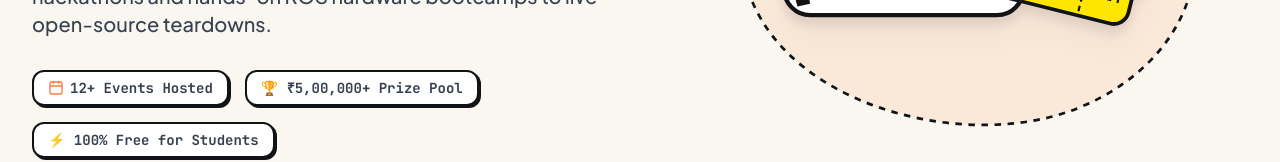
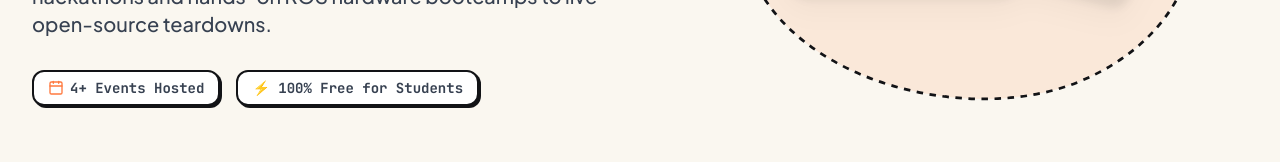
Before and after one commit to SiddheshCodes4554/ATC_WEBSITE, a React (Vite) app: page /events in a window 1280 px wide. Shown: the part 459-621 px from the top of the page. Built offline with nearby package versions, Linux system fonts and the light colour scheme; no server answers; the HTML template or start-up script is replaced by a standard one.

Commit message:
feat: implement EventsHero component with custom SVG illustrations and event details

```diff
--- a/src/components/events/EventsHero.tsx
+++ b/src/components/events/EventsHero.tsx
@@ -191,10 +191,7 @@ export const EventsHero: React.FC = () => {
             <div className="pt-2 flex flex-wrap items-center gap-4 text-xs sm:text-sm font-mono font-bold text-gray-700">
               <span className="inline-flex items-center gap-1.5 px-3.5 py-1.5 bg-white rounded-xl border-2 border-[#121316] shadow-pop-sm">
                 <Calendar className="w-4 h-4 text-[#FF793F]" />
-                12+ Events Hosted
-              </span>
-              <span className="inline-flex items-center gap-1.5 px-3.5 py-1.5 bg-white rounded-xl border-2 border-[#121316] shadow-pop-sm">
-                🏆 ₹5,00,000+ Prize Pool
+                4+ Events Hosted
               </span>
               <span className="inline-flex items-center gap-1.5 px-3.5 py-1.5 bg-white rounded-xl border-2 border-[#121316] shadow-pop-sm">
                 ⚡ 100% Free for Students
```
